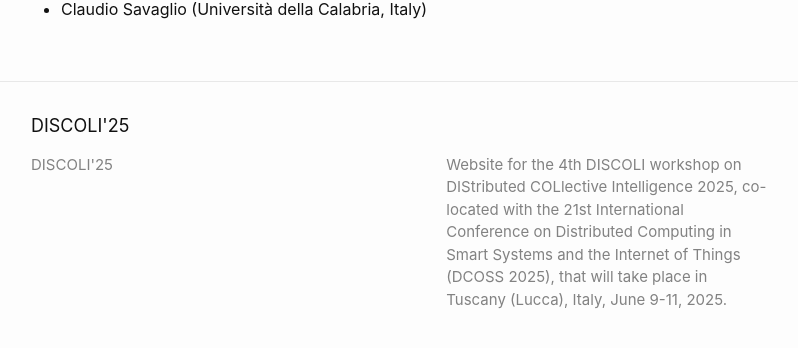
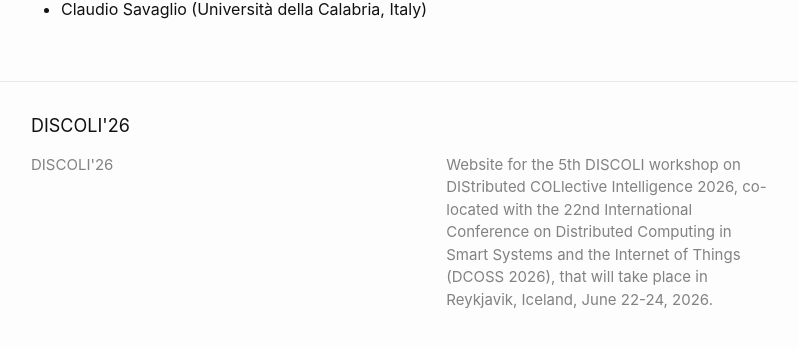
Before and after one commit to discoli-workshop/2026, a Jekyll site: the page built from index.md, in a window 1280 px wide and 900 px high, scrolled down 1675 px. Shown: the part 529-877 px from the top of the window, without its empty margins (239-1037 px from the left). Built offline with Jekyll 4.4.1, drawn with Linux system fonts in a browser that asks for light colours.

Commit message:
update description / title from config

```diff
--- a/_config.yml
+++ b/_config.yml
@@ -18,12 +18,12 @@
 # You can create any custom variable you would like, and they will be accessible
 # in the templates via {{ site.myvariable }}.
 
-title: DISCOLI'25
+title: DISCOLI'26
 email: roby.casadei@unibo.it
 description: >- # this means to ignore newlines until "baseurl:"
-  Website for the 4th DISCOLI workshop on DIStributed COLlective Intelligence 2025,
-  co-located with the 21st International Conference on Distributed Computing in Smart Systems and the Internet of Things (DCOSS 2025),
-  that will take place in Tuscany (Lucca), Italy, June 9-11, 2025.
+  Website for the 5th DISCOLI workshop on DIStributed COLlective Intelligence 2026,
+  co-located with the 22nd International Conference on Distributed Computing in Smart Systems and the Internet of Things (DCOSS 2026),
+  that will take place in Reykjavik, Iceland, June 22-24, 2026.
 baseurl: "/2025" # the subpath of your site, e.g. /blog
 url: "https://discoli-workshop.github.io" # the base hostname & protocol for your site, e.g. http://example.com
 #twitter_username: discoli_workshop
```
